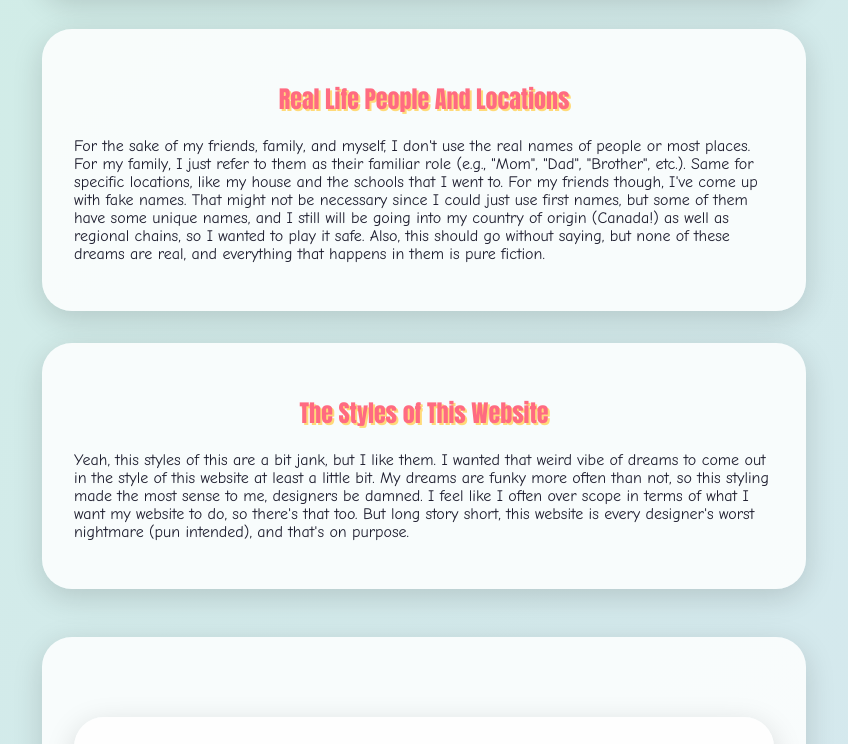
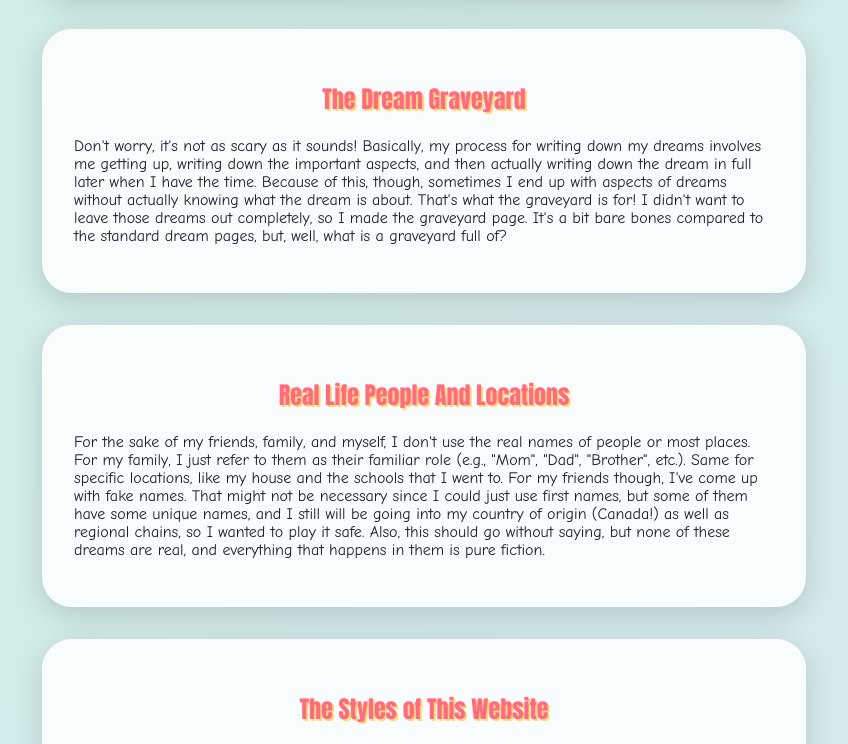
Before and after one commit to JermNet/DreamWebsite, a plain HTML site: page index.html in a window 1280 px wide. Shown: the part 1277-2021 px from the top of the page, without its empty margins (216-1064 px from the left). Drawn offline with Linux system fonts and the light colour scheme.

Commit message:
Add section explaining the dream graveyard

```diff
--- a/index.html
+++ b/index.html
@@ -37,6 +37,13 @@
   </section>
 
   <section>
+    <h1>The Dream Graveyard</h1>
+    <p>
+      Don't worry, it's not as scary as it sounds! Basically, my process for writing down my dreams involves me getting up, writing down the important aspects, and then actually writing down the dream in full later when I have the time. Because of this, though, sometimes I end up with aspects of dreams without actually knowing what the dream is about. That's what the graveyard is for! I didn't want to leave those dreams out completely, so I made the graveyard page. It's a bit bare bones compared to the standard dream pages, but, well, what is a graveyard full of?
+    </p>
+  </section>
+
+  <section>
     <h1>Real Life People And Locations</h1>
     <p>
       For the sake of my friends, family, and myself, I don't use the real names of people or most places. For my family, I just refer to them as their familiar role (e.g., "Mom", "Dad", "Brother", etc.). Same for specific locations, like my house and the schools that I went to. For my friends though, I've come up with fake names. That might not be necessary since I could just use first names, but some of them have some unique names, and I still will be going into my country of origin (Canada!) as well as regional chains, so I wanted to play it safe. Also, this should go without saying, but none of these dreams are real, and everything that happens in them is pure fiction.
```
